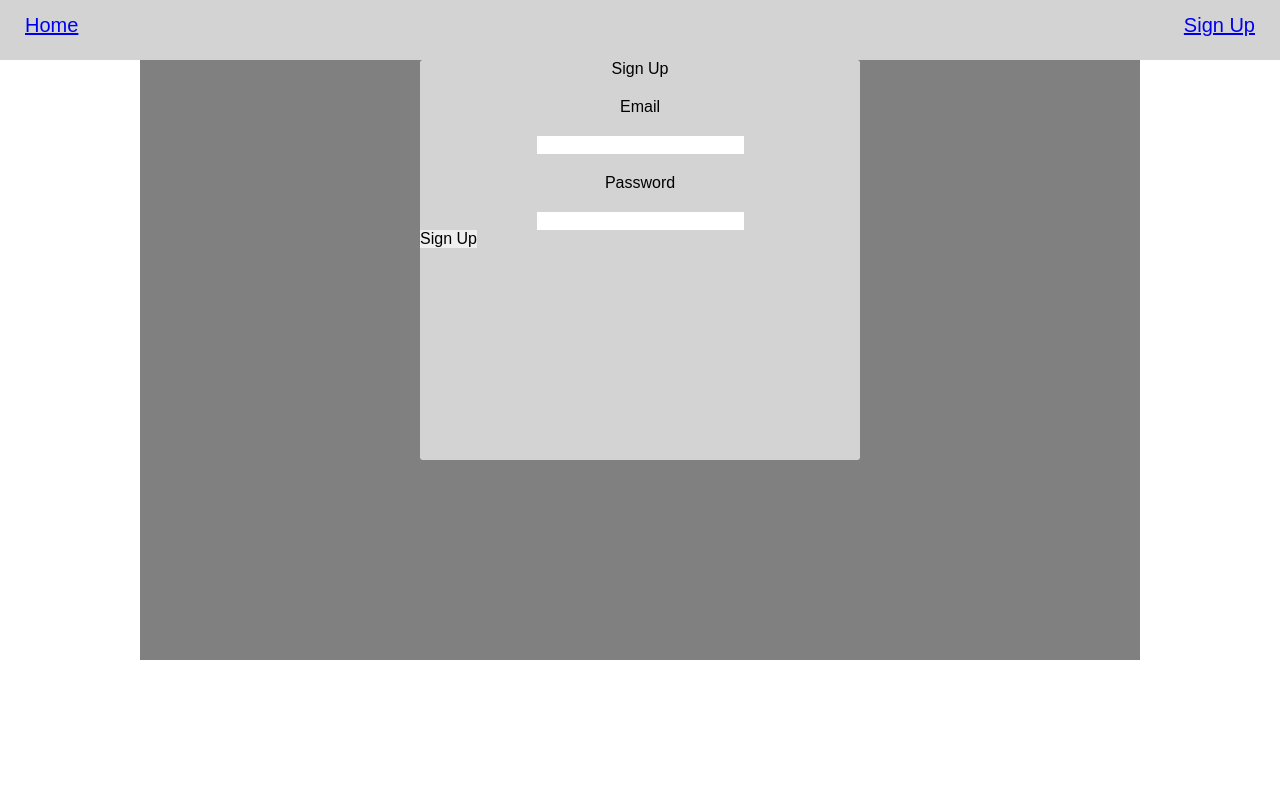
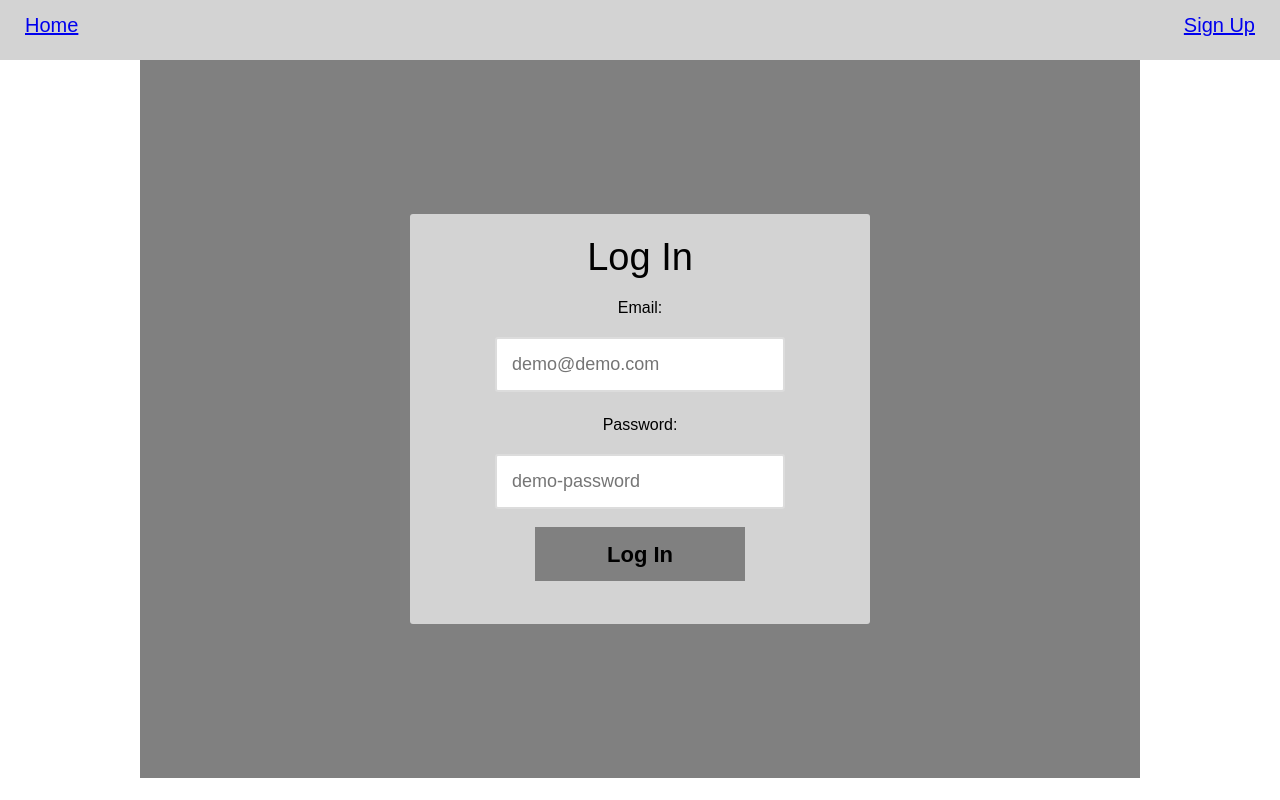
Before and after one commit to fulin426/node-capstone-portfolio-tracker, a plain HTML site: page homepage.html in a window 1280 px wide. Drawn offline with nearby package versions, Linux system fonts and the light colour scheme.

Commit message:
added minor css to landingpage

```diff
--- a/homepage.html
+++ b/homepage.html
@@ -21,13 +21,13 @@
 <body>
 	<main role="main" class="main-container">
 		<form class="sign-up-form">
-			<fieldset>
-				<legend>Sign Up</legend>
-				<label>Email</label>
-				<input type="email" required/>
-				<label>Password</label>
-				<input type="password" required/>
-				<button type="submit">Sign Up</button>
+			<fieldset class="labels-inputs">
+				<legend>Log In</legend>
+				<label>Email:</label>
+				<input type="email" placeholder="demo@demo.com" required/>
+				<label>Password:</label>
+				<input type="password" placeholder="demo-password" required/>
+				<button type="submit">Log In</button>
 			</fieldset>
 		</form>
 	</main>
--- a/index.css
+++ b/index.css
@@ -61,26 +61,55 @@ li {
 /*sign up portion*/
 .main-container {
 	max-width: 1000px;
-	height: 600px;
+	height: 718px;
 	background-color: grey;
 	margin: 0 auto;
+	display: flex;
+  	align-items: center;
+  	justify-content: center;
 }
 
 .sign-up-form {
-	width: 440px;
-	height: 400px;
+	width: 460px;
+	height: 410px;
 	background-color: lightgrey;
 	margin: 0 auto;
 	border-radius: 3px;
 	text-align: center;
+
+}
+legend {
+	font-size: 38px;
+}
+
+.labels-inputs {
+	line-height: 35px;
+	margin-top: 26px;
 }
 
 label {
-  display: block;
-  padding-bottom: 20px;
-  margin-top: 20px;
+	display: block;
+	margin-top: 15px;
+	margin-bottom: 12px;
+}
+
+input {
+	color: black;
+	width: 290px;
+  	padding: 15px;
+  	font-size: 18px;
+  	border-radius: 3px;
+  	border: 2px solid #DCDCDC;
 }
 
 button {
-	display: block;
+    display: block;
+    margin: 0 auto;
+    margin-top: 18px;
+    width: 210px;
+    height: 54px;
+    padding: 15px;
+    font-size: 22px;
+    font-weight: bold;
+    background-color: grey;
 }
```
